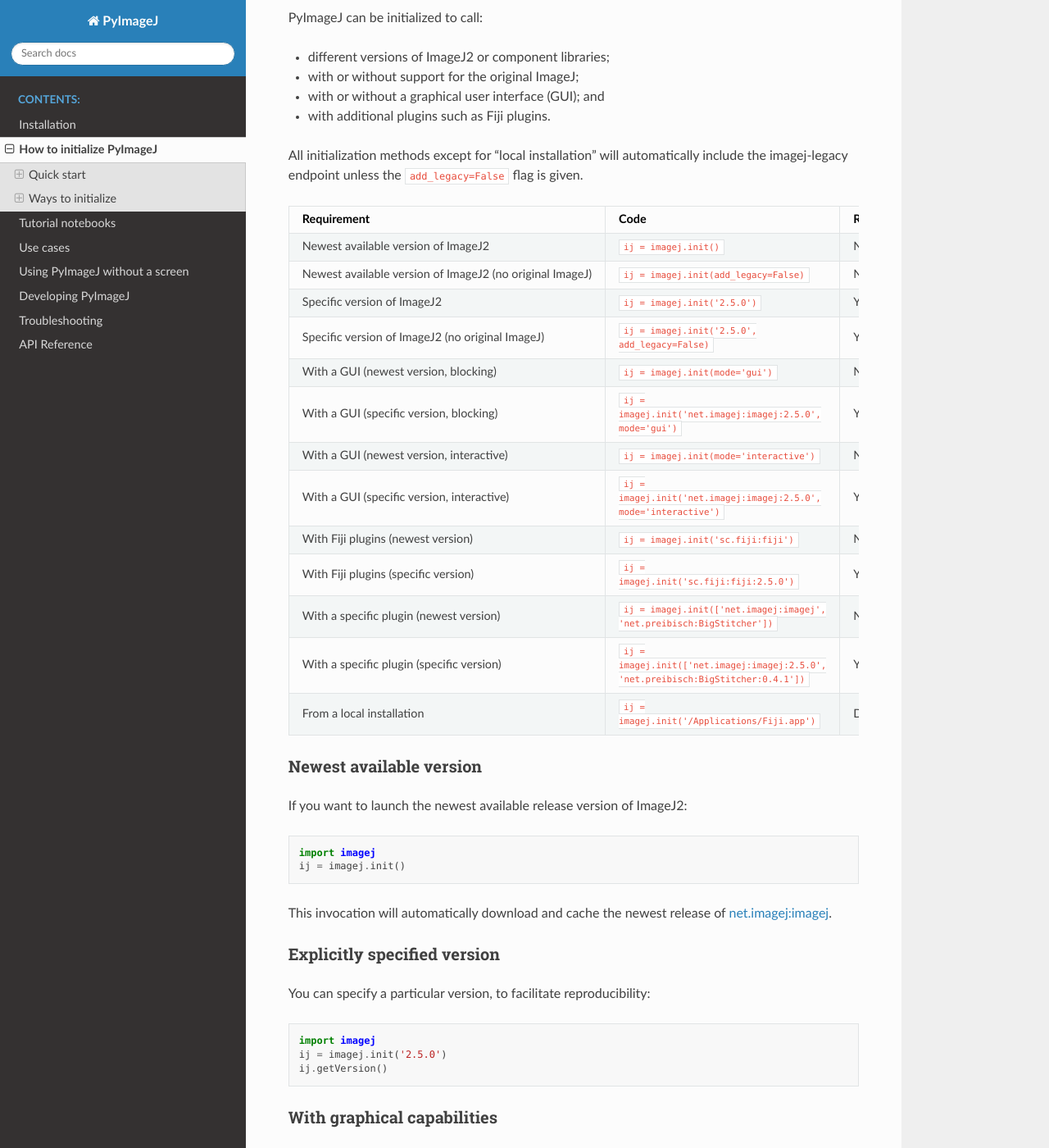
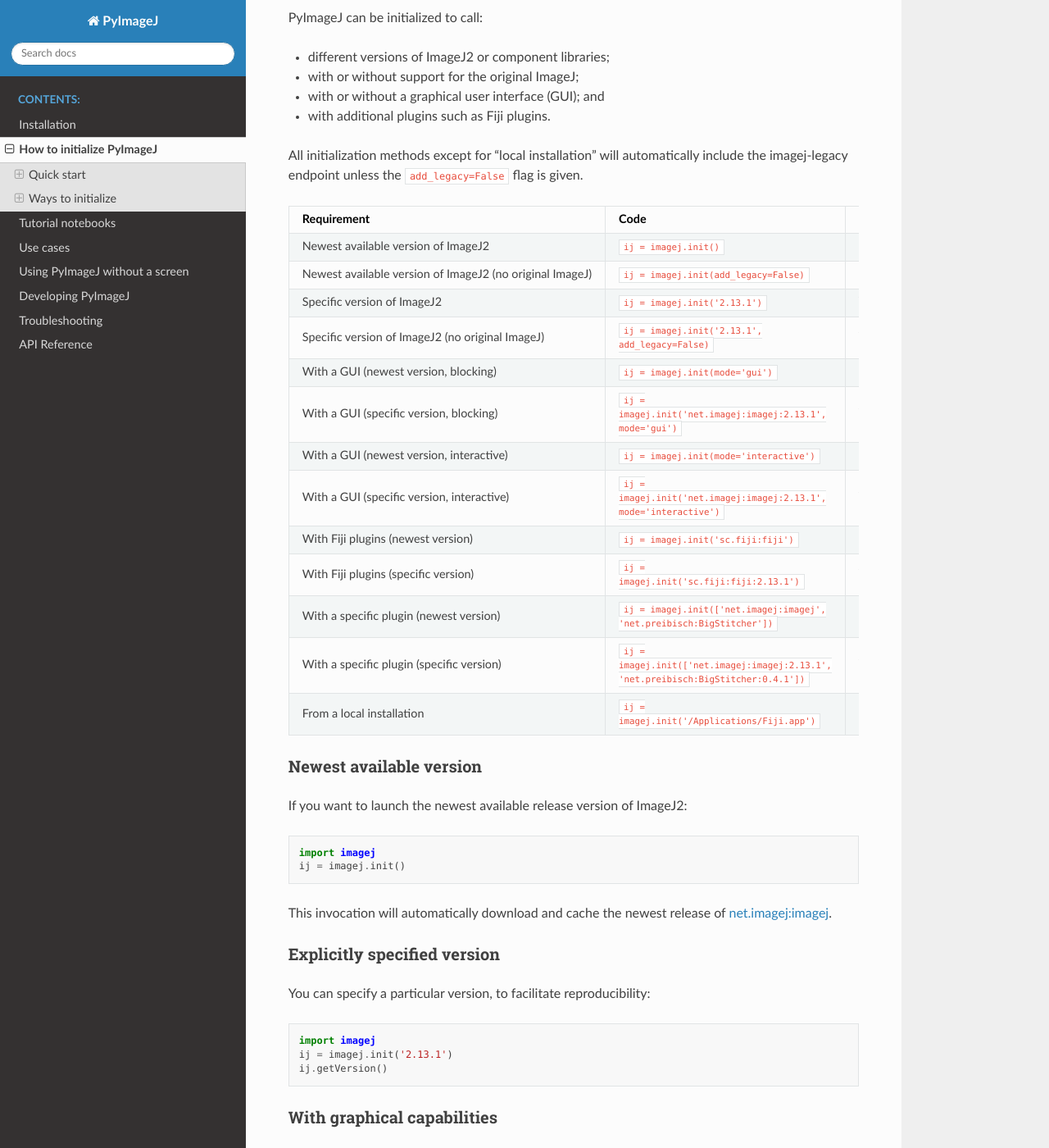
Before and after one commit to imagej/pyimagej, a Sphinx documentation site: the page built from doc/Initialization.md, in a window 1280 px wide and 1400 px high, scrolled down 995 px. Shown: the whole window at 82% size. Built offline with Sphinx 7.4.7 and the Read the Docs theme 2.0.0, drawn with Linux system fonts in a browser that asks for light colours; pages that are not in the unit, such as notebooks, are missing from menus; some of the changed text lies outside the part shown.

Commit message:
Update imagej version from 2.5.0 to 2.13.1

````diff
--- a/doc/Initialization.md
+++ b/doc/Initialization.md
@@ -54,16 +54,16 @@
 |:---------------------------------------------------------|:----------------------------------------------------------------------------------:|:-------------:|
 | Newest available version of ImageJ2                      | `ij = imagej.init()`                                                               | NO            |
 | Newest available version of ImageJ2 (no original ImageJ) | `ij = imagej.init(add_legacy=False)`                                               | NO            |
-| Specific version of ImageJ2                              | `ij = imagej.init('2.5.0')`                                                        | YES           |
-| Specific version of ImageJ2 (no original ImageJ)         | `ij = imagej.init('2.5.0', add_legacy=False)`                                      | YES           |
+| Specific version of ImageJ2                              | `ij = imagej.init('2.13.1')`                                                       | YES           |
+| Specific version of ImageJ2 (no original ImageJ)         | `ij = imagej.init('2.13.1', add_legacy=False)`                                     | YES           |
 | With a GUI (newest version, blocking)                    | `ij = imagej.init(mode='gui')`                                                     | NO            |
-| With a GUI (specific version, blocking)                  | `ij = imagej.init('net.imagej:imagej:2.5.0', mode='gui')`                          | YES           |
+| With a GUI (specific version, blocking)                  | `ij = imagej.init('net.imagej:imagej:2.13.1', mode='gui')`                         | YES           |
 | With a GUI (newest version, interactive)                 | `ij = imagej.init(mode='interactive')`                                             | NO            |
-| With a GUI (specific version, interactive)               | `ij = imagej.init('net.imagej:imagej:2.5.0', mode='interactive')`                  | YES           |
+| With a GUI (specific version, interactive)               | `ij = imagej.init('net.imagej:imagej:2.13.1', mode='interactive')`                 | YES           |
 | With Fiji plugins (newest version)                       | `ij = imagej.init('sc.fiji:fiji')`                                                 | NO            |
-| With Fiji plugins (specific version)                     | `ij = imagej.init('sc.fiji:fiji:2.5.0')`                                           | YES           |
+| With Fiji plugins (specific version)                     | `ij = imagej.init('sc.fiji:fiji:2.13.1')`                                          | YES           |
 | With a specific plugin (newest version)                  | `ij = imagej.init(['net.imagej:imagej', 'net.preibisch:BigStitcher'])`             | NO            |
-| With a specific plugin (specific version)                | `ij = imagej.init(['net.imagej:imagej:2.5.0', 'net.preibisch:BigStitcher:0.4.1'])` | YES           |
+| With a specific plugin (specific version)                | `ij = imagej.init(['net.imagej:imagej:2.13.1', 'net.preibisch:BigStitcher:0.4.1'])`| YES           |
 | From a local installation                                | `ij = imagej.init('/Applications/Fiji.app')`                                       | DEPENDS       |
 
 ### Newest available version
@@ -84,7 +84,7 @@
 
 ```python
 import imagej
-ij = imagej.init('2.5.0')
+ij = imagej.init('2.13.1')
 ij.getVersion()
 ```
 
@@ -156,7 +156,7 @@
 
 ```python
 import imagej
-ij = imagej.init('sc.fiji:fiji:2.5.0')
+ij = imagej.init('sc.fiji:fiji:2.13.1')
 ```
 
 ### From a local installation
@@ -202,7 +202,7 @@
 
 ```python
 import imagej
-ij =imagej.init(['net.imagej:imagej:2.5.0', 'net.preibisch:BigStitcher:0.4.1'])
+ij =imagej.init(['net.imagej:imagej:2.13.1', 'net.preibisch:BigStitcher:0.4.1'])
 ```
 
 ### Plugins without Maven endpoints
````
Also changed, not shown: doc/Headless.md (+1 -1 lines), doc/Install.md (+2 -2 lines), doc/01-Starting-PyImageJ.ipynb.
